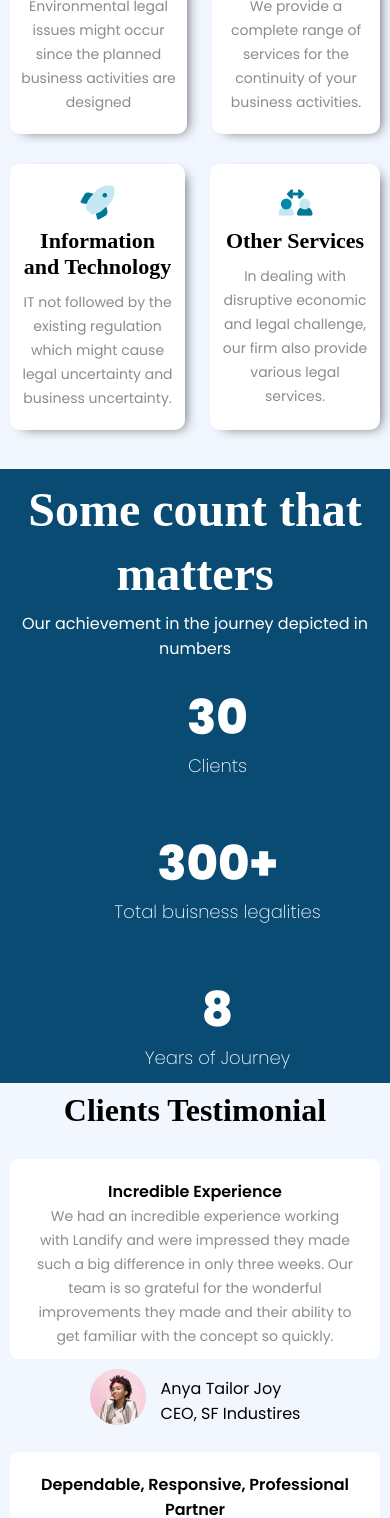
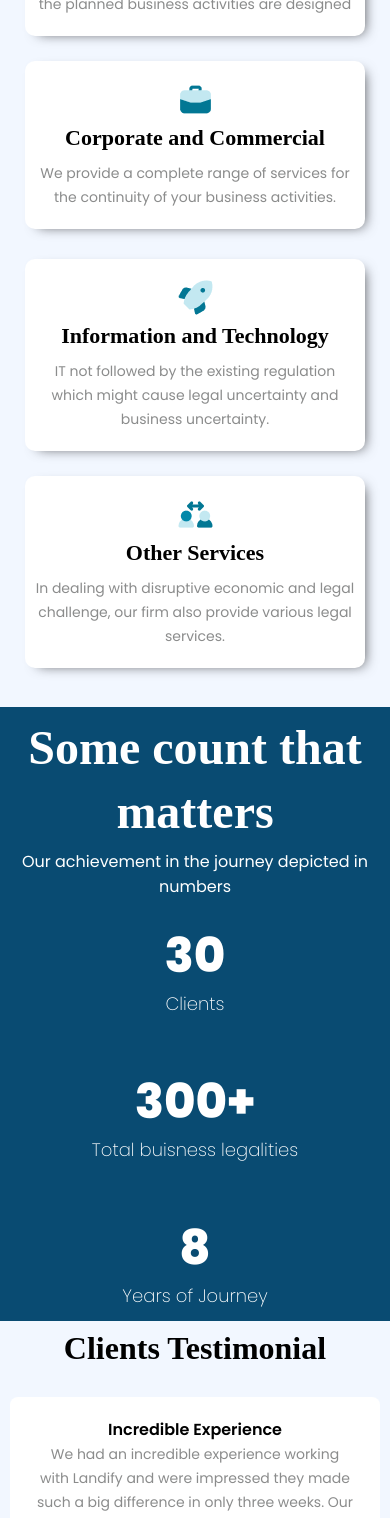
Before and after one commit to pruthvii09/lawliet, a React (Create React App) app: page / in a window 390 px wide. Shown: the part 1052-2570 px from the top of the page. Built offline with nearby package versions, Linux system fonts and the light colour scheme.

Commit message:
responsive changes

```diff
--- a/src/components/Footer/Footer.module.css
+++ b/src/components/Footer/Footer.module.css
@@ -70,7 +70,7 @@
         align-items: center;
         display: flex;
         flex-direction: column;
-        padding: 9px 10px;
+        padding: 30px 10px;
         gap: 10px;
     }
     .logo{
--- a/src/styles/Count.module.css
+++ b/src/styles/Count.module.css
@@ -46,7 +46,7 @@ line-height: 32px;
         text-align: center;
     }
     .counter{
-        display: flex;
+        margin-left: 0 !important;
         flex-direction: column;
     }
     .individual_counter{
--- a/src/styles/Details.module.css
+++ b/src/styles/Details.module.css
@@ -28,7 +28,6 @@ font-size: 14px;
 line-height: 24px;
 }
 .flex_card{
-
     margin-bottom: 30px;
     display: flex;
     gap: 25px;
@@ -45,4 +44,12 @@ line-height: 24px;
         flex-direction: column;
         text-align: center;
     }
+    .flex_card{
+        /* width: 350px; */
+        padding: 0 15px;
+        margin-bottom: 30px;
+        display: flex;
+        gap: 25px;
+        flex-direction: column;
+    }
 }
--- a/src/styles/Testimonial.module.css
+++ b/src/styles/Testimonial.module.css
@@ -88,6 +88,9 @@
         display: flex;
         flex-direction: column;
     }
+    .individual_container{
+        height: 180px;
+    }
     .question .question_img {
         display: none;
     }
```
